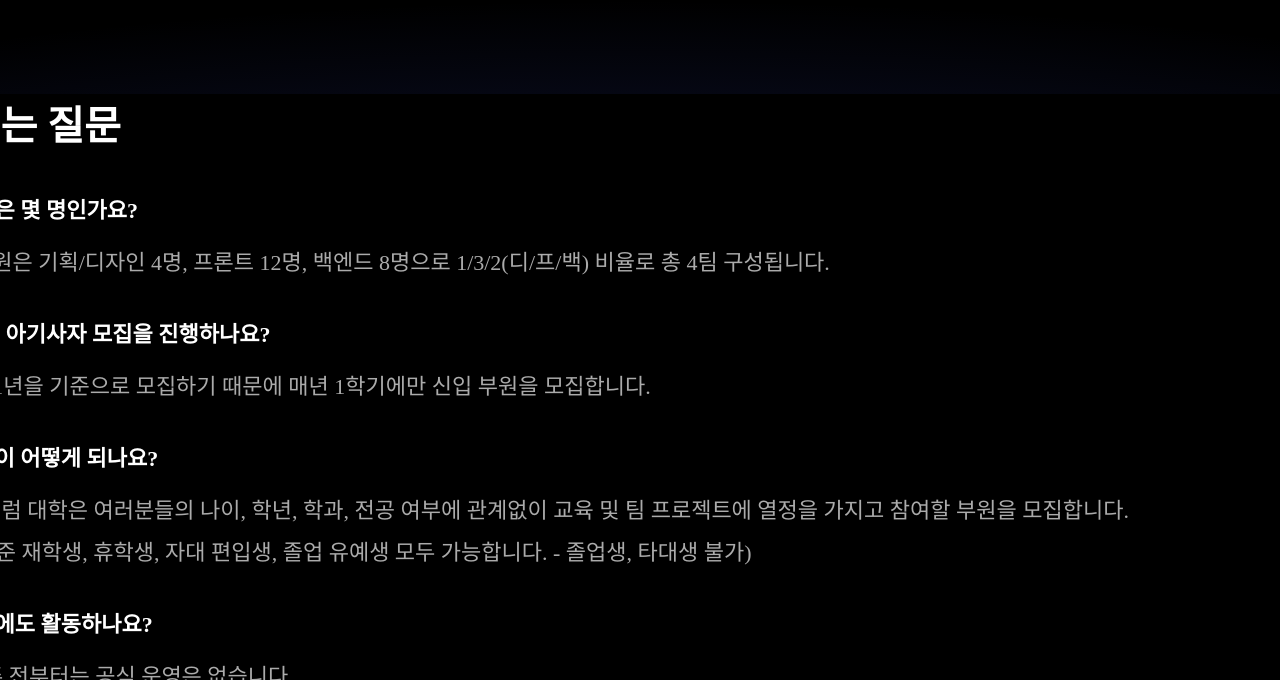
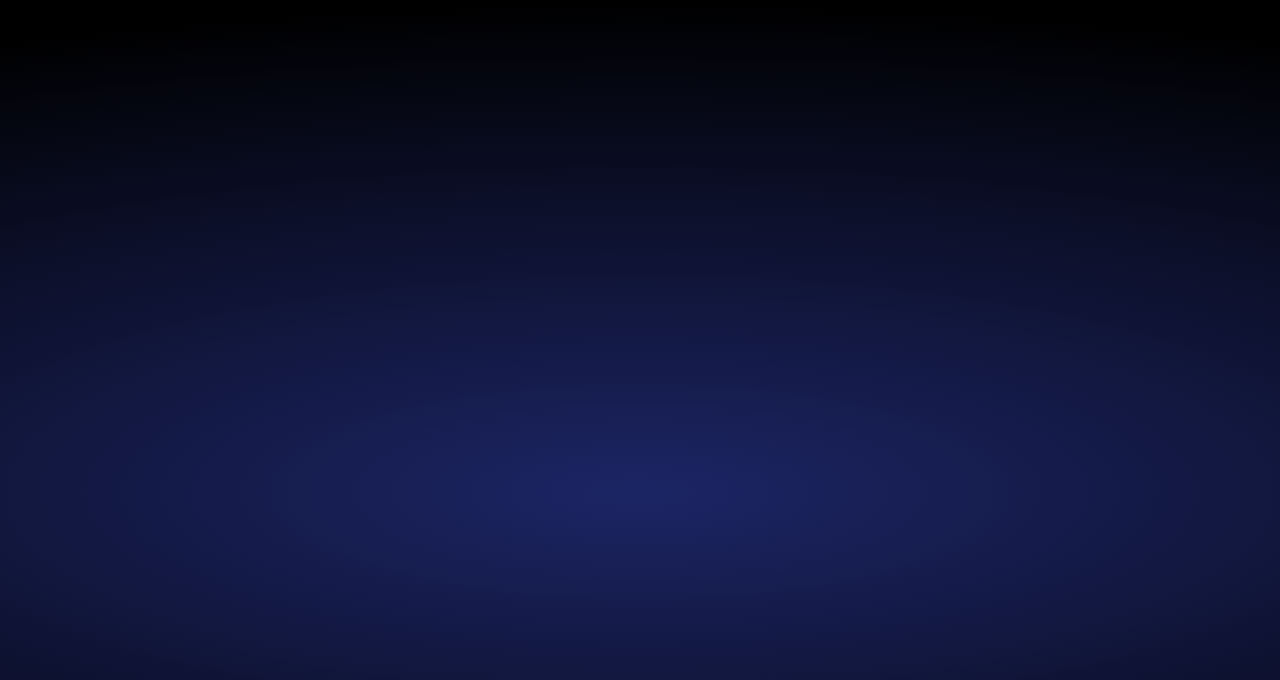
Before and after one commit to gugitgugit/yu-likelion-13th-homepage, a React (Create React App) app: page / in a window 1280 px wide. Shown: the part 120-800 px from the top of the page. Built offline with nearby package versions, Linux system fonts and the light colour scheme; a web font is replaced by a local one.

Commit message:
design: 위치 조정

```diff
--- a/src/sections/Question.js
+++ b/src/sections/Question.js
@@ -64,10 +64,10 @@ const Question = () => {
 export default Question;
 
 const Wrapper = styled.div`
-  margin: 160px 0px;
   width: 100%;
-  background-color: black;
   color: white;
+  position: absolute;
+  top: 5375px;
 `;
 const Title = styled.div`
   margin-bottom: 30px;
```
